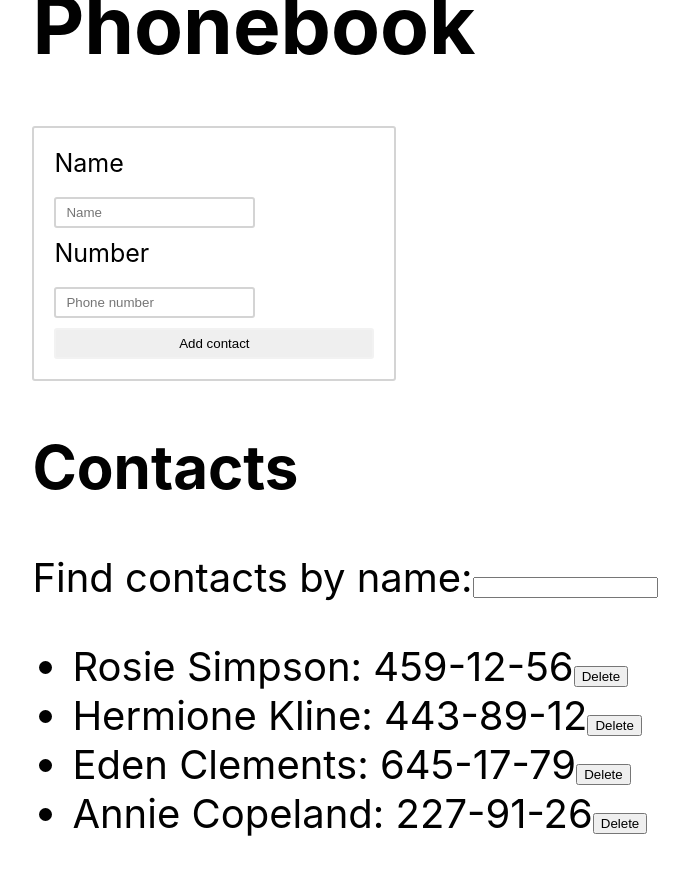
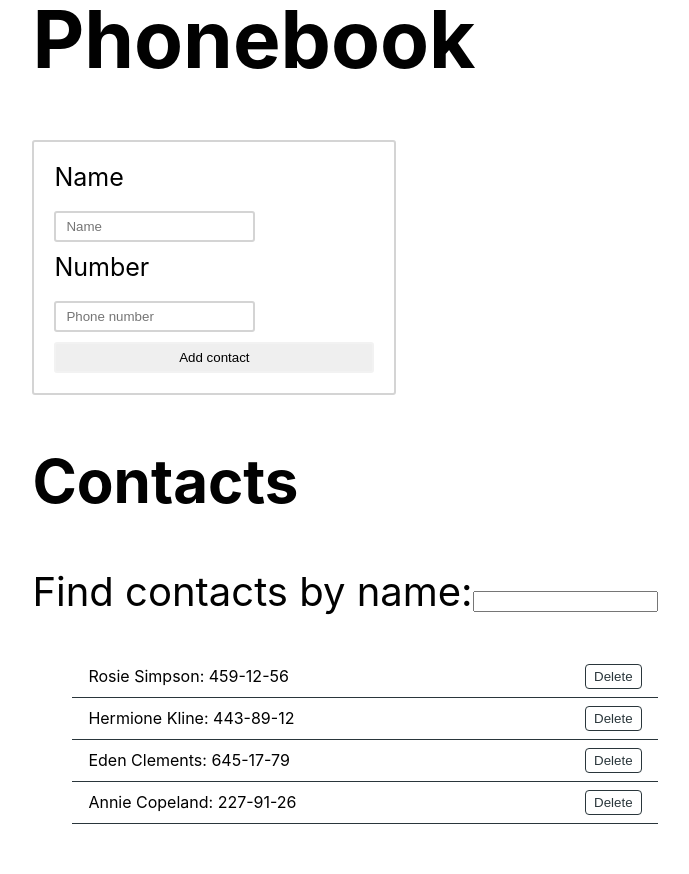
Before and after one commit to MateuszKar2/ReactPhonebook, a React (Create React App) app: page / in a window 1280 px wide. Shown: the top 874 px of the page, without its empty margins (295-984 px from the left). Built offline with nearby package versions, Linux system fonts and the light colour scheme.

Commit message:
add file

```diff
--- a/src/components/ContactItem/ContactItem.module.css
+++ b/src/components/ContactItem/ContactItem.module.css
@@ -0,0 +1,23 @@
+.item {
+    display: flex;
+    align-items: center;
+    justify-content: space-between;
+    padding: 8px 16px;
+    border-bottom: 1px solid #2a363b;
+    font-size: 16px;
+
+  }
+
+  .button {
+    background-color: #fff;
+    border: 1px solid #2a363b;
+    color: #2a363b;
+    border-radius: 4px;
+    padding: 4px 8px;
+    cursor: pointer;
+    transition: all 250ms cubic-bezier(0.4, 0, 0.2, 1);
+    &:hover {
+      background-color: #2a363b;
+      color: #fff;
+    }
+  }
```
